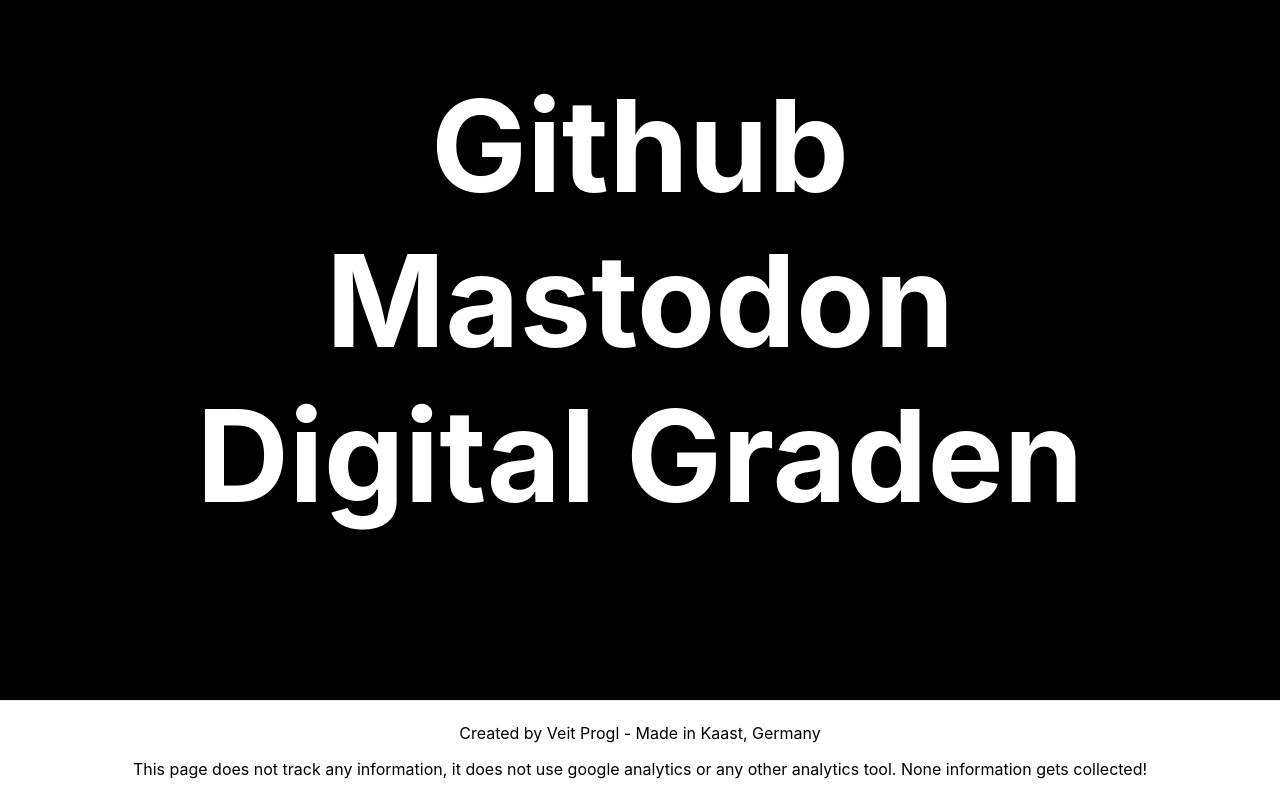
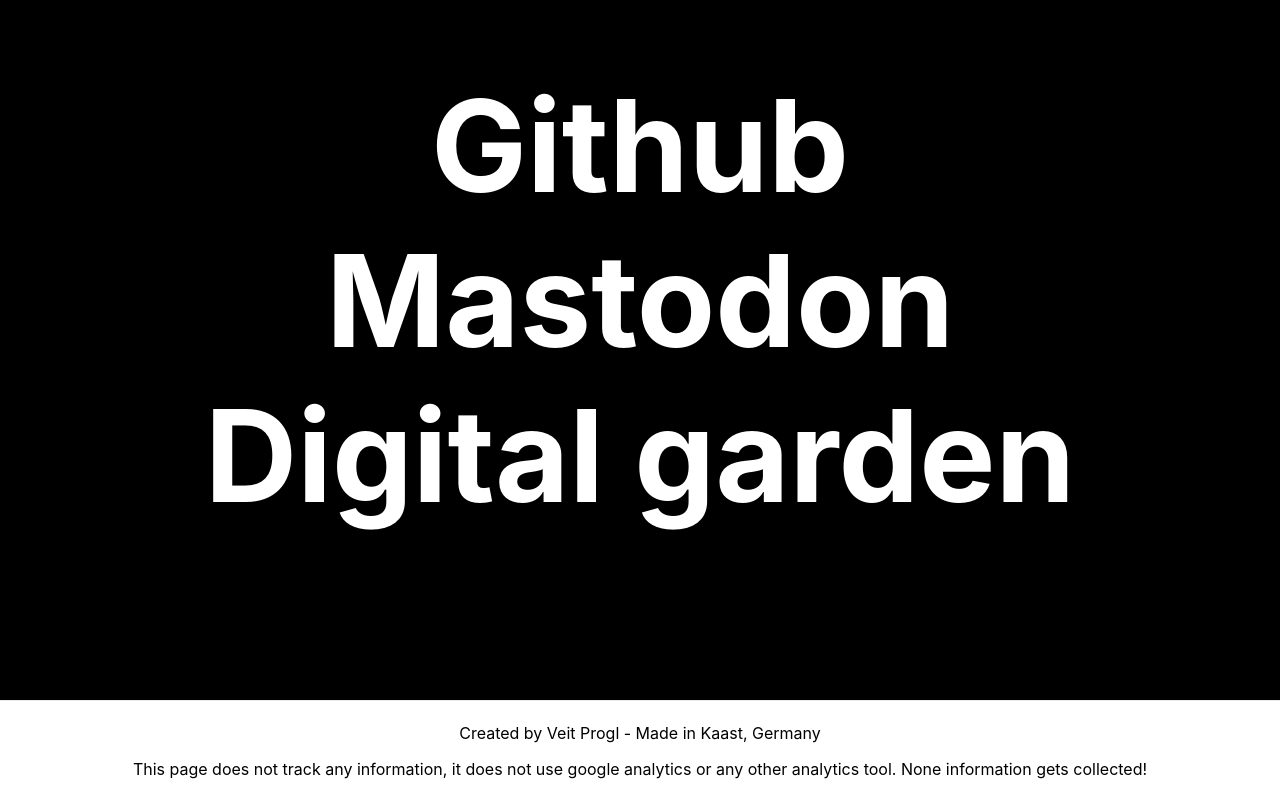
Before and after one commit to Veeit/Personal-Page, a plain HTML site: page gl/index.html in a window 1280 px wide. Shown: the part 900-1700 px from the top of the page. Drawn offline with Linux system fonts and the light colour scheme.

Commit message:
fix typo

```diff
--- a/gl/index.html
+++ b/gl/index.html
@@ -123,7 +123,7 @@
         <div class="container dark-bg big-link">
          <a href="https://github.com/Veeit/">Github</a>
          <a href="https://chaos.social/@veit">Mastodon</a>
-         <a href="https://garden.veit.pro">Digital Graden</a>
+         <a href="https://garden.veit.pro">Digital garden</a>
         </div>
       </main>
 
```
Also changed, not shown: index.html (+1 -1 lines), 1 other file.
